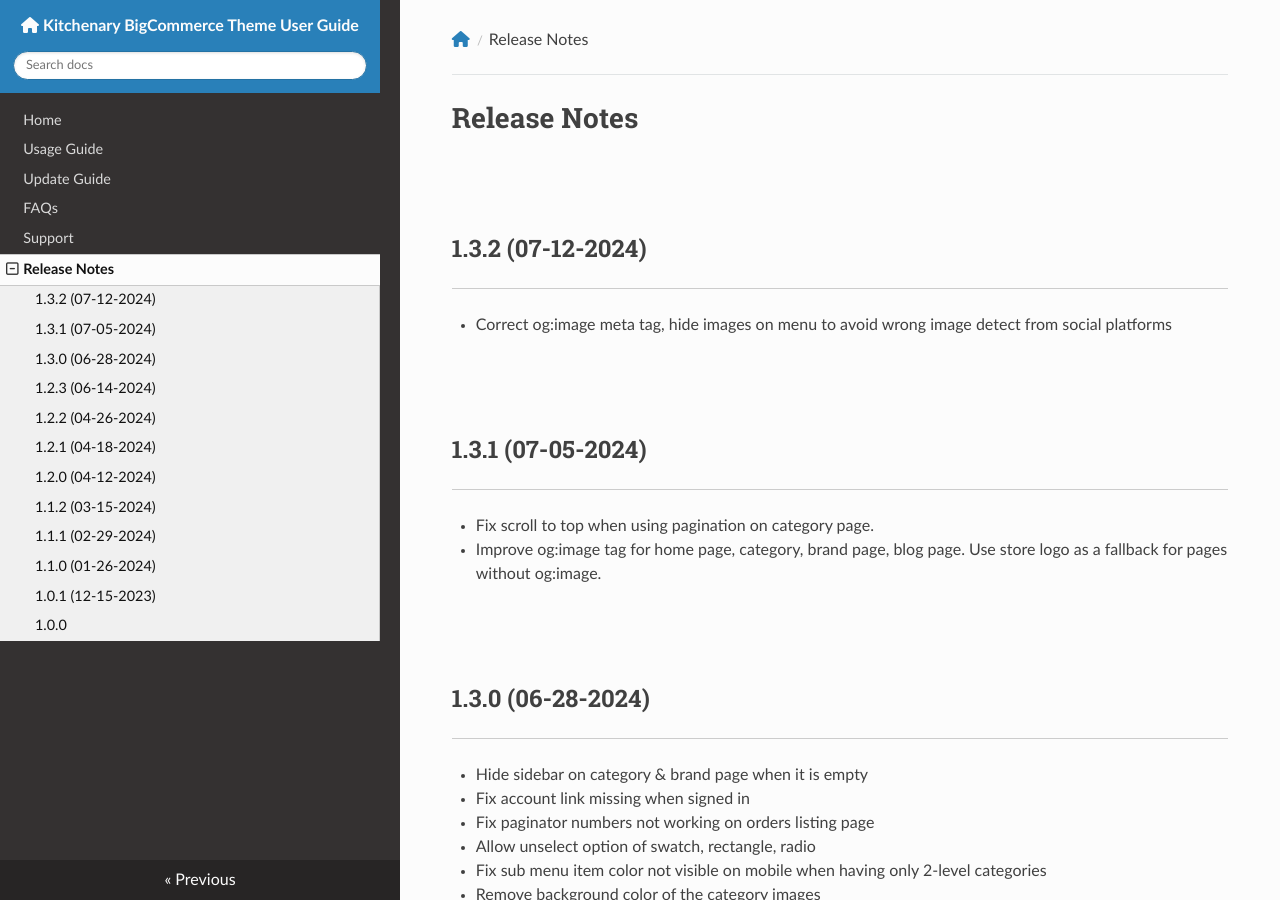
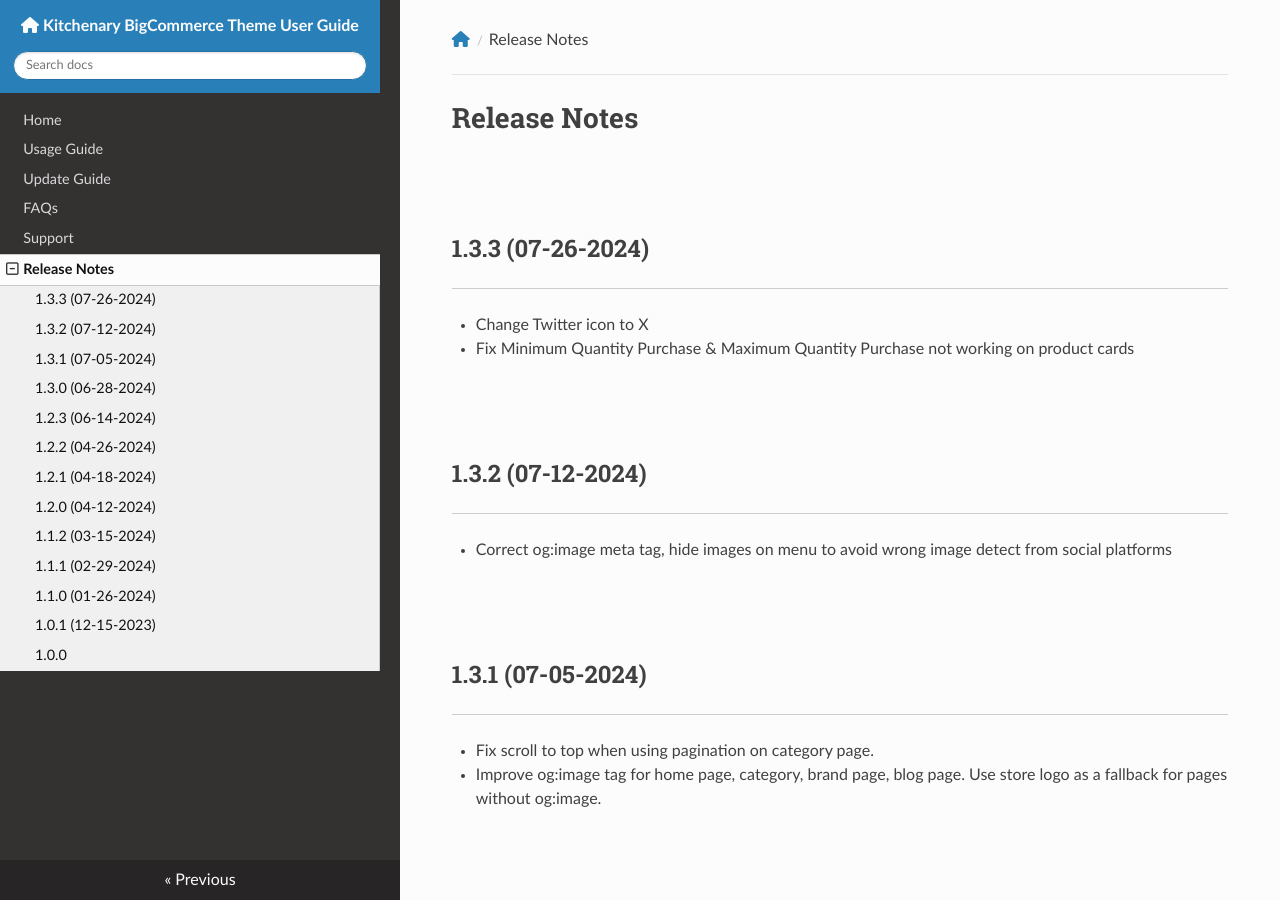
Before and after one commit to allcommerce/bc-kitchenary-docs, an MkDocs documentation site: the page built from docs/changelog.md, in a window 1280 px wide and 900 px high. Built offline with MkDocs 1.6.1, drawn with Linux system fonts in a browser that asks for light colours; nearby versions of some CDN libraries.

Commit message:
Release 1.3.3

```diff
--- a/docs/changelog.md
+++ b/docs/changelog.md
@@ -1,4 +1,8 @@
 # Release Notes
+
+## 1.3.3 (07-26-2024)
+- Change Twitter icon to X
+- Fix Minimum Quantity Purchase & Maximum Quantity Purchase not working on product cards
 
 ## 1.3.2 (07-12-2024)
 - Correct og:image meta tag, hide images on menu to avoid wrong image detect from social platforms
```
